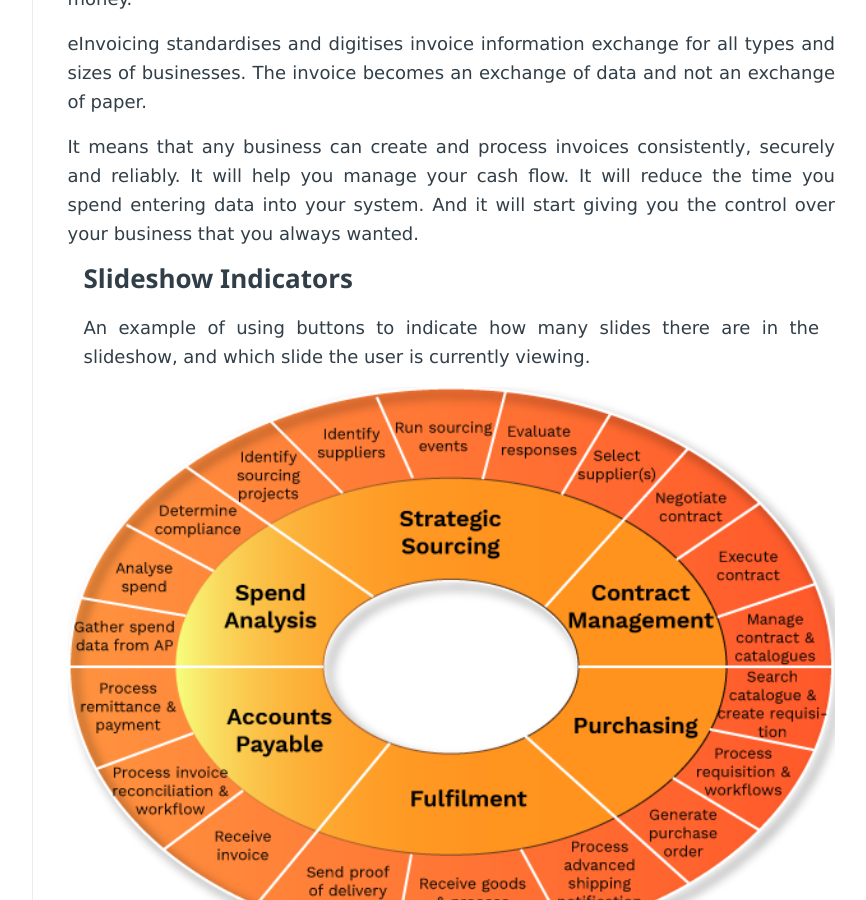
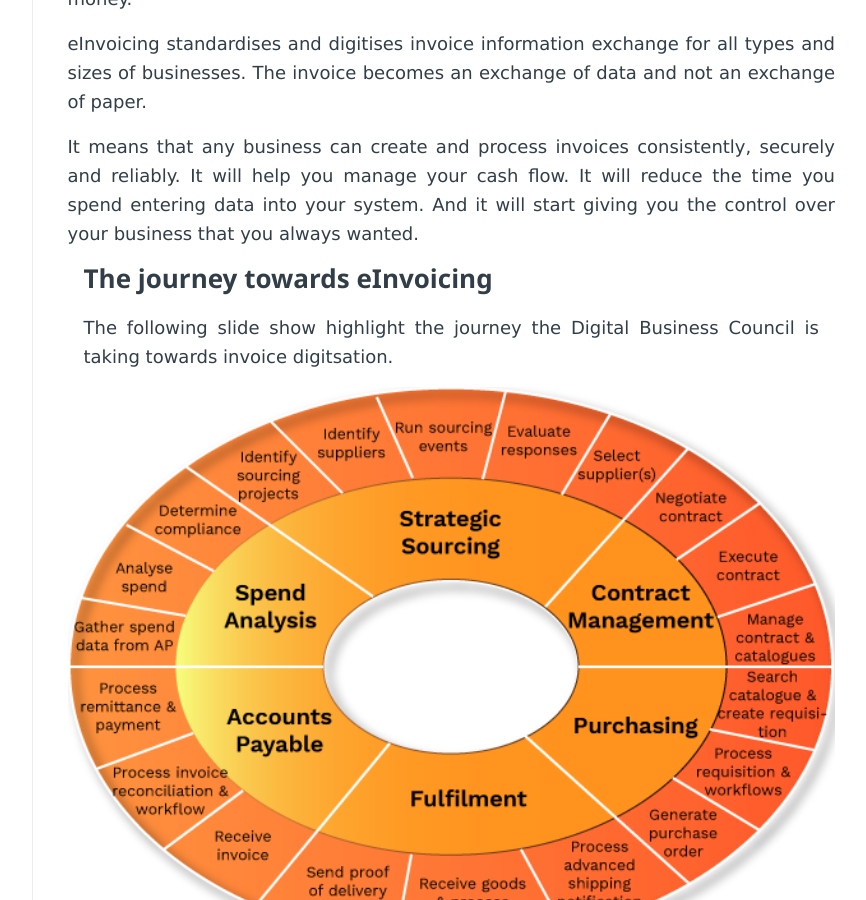
Before and after one commit to Digital-Business-Council/Digital-Business-Council.github.io, a Jekyll site: the page built from pages/business-zone/business-processes.md, in a window 1280 px wide and 900 px high, scrolled down 1289 px. Shown: the whole window, without its empty margins (340-1206 px from the left). Built offline with Jekyll 4.4.1, drawn with Linux system fonts in a browser that asks for light colours; nearby versions of some CDN libraries; library files that are not in the unit come from our copies.

Commit message:
Update business-processes.md

```diff
--- a/pages/business-zone/business-processes.md
+++ b/pages/business-zone/business-processes.md
@@ -35,8 +35,8 @@ It means that any business can create and process invoices consistently, securel
 </style>
 
 <div class="w3-container">
-  <h2>Slideshow Indicators</h2>
-  <p>An example of using buttons to indicate how many slides there are in the slideshow, and which slide the user is currently viewing.</p>
+  <h2>The journey towards eInvoicing</h2>
+  <p>The following slide show highlight the journey the Digital Business Council is taking towards invoice digitsation.</p>
 </div>
 
 <div class="w3-content w3-display-container" style="max-width:800px">
```
